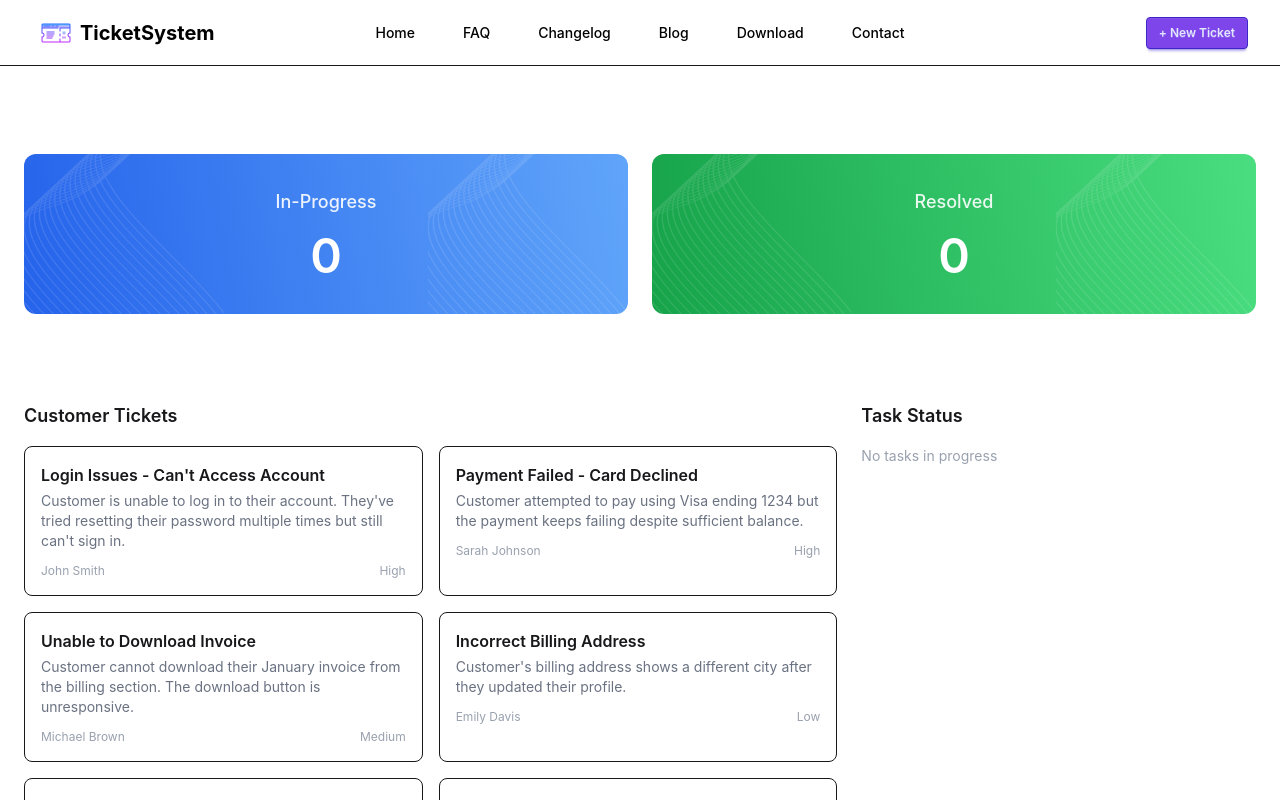
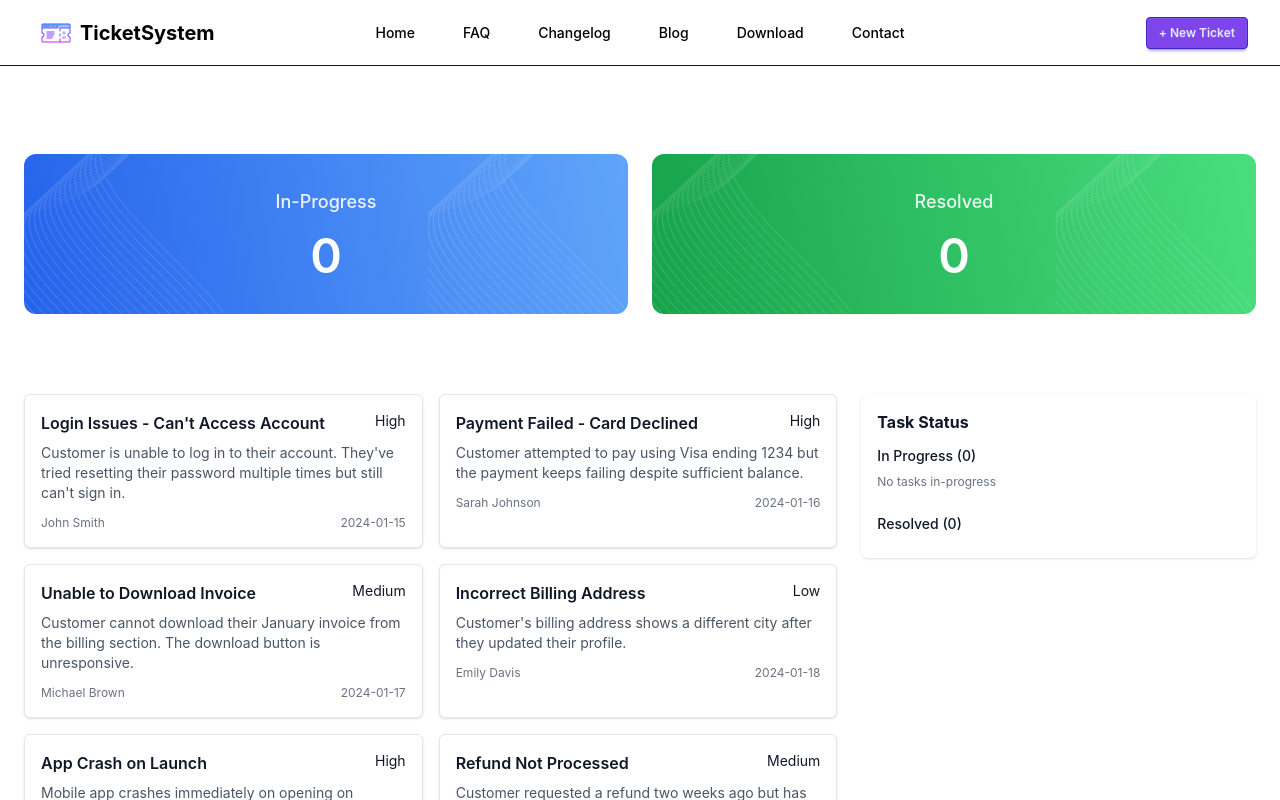
Before and after one commit to Mahmudur-Rahman-Salman/Customer-Support-Zone, a React (Vite) app: page / in a window 1280 px wide. Shown: the top 800 px of the page. Built offline with nearby package versions, Linux system fonts and the light colour scheme.

Commit message:
ticket secion added

```diff
--- a/src/App.jsx
+++ b/src/App.jsx
@@ -1,68 +1,76 @@
-import { useEffect, useState } from "react";
 import "./App.css";
 import Banner from "./components/Banner";
 import Navbar from "./components/Navbar";
 import { toast, ToastContainer } from "react-toastify";
 import MainSection from "./components/MainSection";
+import { useEffect, useState } from "react";
 
 function App() {
-  const [tickets, setTickets] = useState([]);
-  const [inProgress, setInProgress] = useState([]);
-  const [resolved, setResolved] = useState([]);
-  const [loading, setLoading] = useState(true);
+  const [tickets, setTickets] = useState([]); // Ticket[]
+  const [selectedTicketId, setSelectedTicketId] = useState(null);
+  const [inProgressIds, setInProgressIds] = useState(new Set());
+  const [resolvedIds, setResolvedIds] = useState(new Set());
 
   useEffect(() => {
-    fetch("/data.json").then((res) =>
-      res
-        .json()
-        .then((data) => {
-          setTickets(data);
-          setLoading(false);
-        })
-        .catch(() => {
-          setLoading(false);
-        }),
-    );
+    fetch("/public/data.json")
+      .then((r) => r.json())
+      .then(setTickets);
   }, []);
 
-  if (loading) {
-    return (
-      <div>
-        <span className="loading loading-spinner text-success"></span>
-      </div>
-    );
-  }
+  // Handlers passed down
+  const handleSelectTicket = (ticketId) => {
+    const ticket = tickets.find((t) => t.id === ticketId);
+    setSelectedTicketId(ticketId);
 
-  const handleSelectTicket = (ticket) => {
-    setInProgress((prev) => [...prev, ticket]);
-    setTickets((prev) => prev.filter((t) => t.id !== ticket.id));
-    toast.info(`Ticket ${ticket.id} moved to In Progress`, {
-      position: toast.POSITION.TOP_RIGHT,
+    if (resolvedIds.has(ticketId)) {
+      toast.info(`${ticket.title} is already resolved.`);
+      return;
+    }
+
+    if (inProgressIds.has(ticketId)) {
+      toast.info(`${ticket.title} is already in progress.`);
+      return;
+    }
+
+    setInProgressIds((prev) => {
+      const next = new Set(prev);
+      next.add(ticketId);
+      return next;
     });
+
+    toast.success(`${ticket.title} moved to In-Progress.`);
   };
 
-  const handleResolveTicket = (ticket) => {
-    setResolved((prev) => [...prev, ticket]);
-    setInProgress((prev) => prev.filter((t) => t.id !== ticket.id));
-    toast.success(`Ticket ${ticket.id} resolved`, {
-      position: toast.POSITION.TOP_RIGHT,
+  const handleCompleteTicket = (ticketId) => {
+    const ticket = tickets.find((t) => t.id === ticketId);
+    setInProgressIds((prev) => {
+      const next = new Set(prev);
+      next.delete(ticketId);
+      return next;
     });
+    setResolvedIds((prev) => {
+      const next = new Set(prev);
+      next.add(ticketId);
+      return next;
+    });
+    toast.success(`${ticket.title} marked complete and moved to Resolved.`);
   };
+
+  const inProgressCount = inProgressIds.size;
+  const resolvedCount = resolvedIds.size;
 
   return (
     <>
-      <div className="bg-white">
+      <div className="bg-white min-h-screen">
         <Navbar></Navbar>
-        <Banner
-          inProgress={inProgress.length}
-          resolved={resolved.length}
-        ></Banner>
+        <Banner inProgress={inProgressCount} resolved={resolvedCount}></Banner>
         <MainSection
           tickets={tickets}
-          inProgress={inProgress}
-          resolved={resolved}
+          selectedTicketId={selectedTicketId}
+          inProgressIds={inProgressIds}
+          resolvedIds={resolvedIds}
           onSelectTicket={handleSelectTicket}
-          onResolveTicket={handleResolveTicket}
+          onCompleteTicket={handleCompleteTicket}
         ></MainSection>
 
         <ToastContainer position="top-right"></ToastContainer>
--- a/src/components/MainSection.jsx
+++ b/src/components/MainSection.jsx
@@ -1,68 +1,45 @@
 import React from "react";
+import TicketCard from "./TicketCard";
+import TaskStatus from "./TaskStatus";
 
 const MainSection = ({
   tickets,
-  inProgress,
+  selectedTicketId,
+  inProgressIds,
+  resolvedIds,
   onSelectTicket,
-  onResolveTicket,
+  onCompleteTicket,
 }) => {
   return (
     <div>
-      <div className="max-w-7xl mx-auto px-6 py-10">
-        <div className="grid grid-cols-1 lg:grid-cols-3 gap-6">
-          {/* LEFT: Customer Tickets */}
+      <section className="max-w-7xl mx-auto px-6 py-8 grid grid-cols-1 lg:grid-cols-3 gap-6">
+        {/* Left: 2-column grid across two-thirds */}
         <div className="lg:col-span-2">
-            <h2 className="text-lg font-semibold mb-4">Customer Tickets</h2>
-
-            <div className="grid grid-cols-1 md:grid-cols-2 gap-4">
+          <div className="grid grid-cols-1 sm:grid-cols-2 gap-4">
             {tickets.map((ticket) => (
-                <div
+              <TicketCard
                 key={ticket.id}
-                  onClick={() => onSelectTicket(ticket)}
-                  className="cursor-pointer bg-white border rounded-lg p-4 hover:shadow-md transition"
-                >
-                  <h3 className="font-semibold">{ticket.title}</h3>
-                  <p className="text-sm text-gray-500 mt-1">
-                    {ticket.description}
-                  </p>
-
-                  <div className="flex justify-between text-xs text-gray-400 mt-3">
-                    <span>{ticket.customer}</span>
-                    <span>{ticket.priority}</span>
-                  </div>
-                </div>
+                ticket={ticket}
+                isSelected={ticket.id === selectedTicketId}
+                isInProgress={inProgressIds.has(ticket.id)}
+                isResolved={resolvedIds.has(ticket.id)}
+                onSelect={() => onSelectTicket(ticket.id)}
+              />
             ))}
           </div>
         </div>
 
-          {/* RIGHT: Task Status */}
-          <div>
-            <h2 className="text-lg font-semibold mb-4">Task Status</h2>
-
-            <div className="space-y-3">
-              {inProgress.map((ticket) => (
-                <div
-                  key={ticket.id}
-                  className="bg-white border rounded-lg p-4 flex justify-between items-center"
-                >
-                  <span className="font-medium text-sm">{ticket.title}</span>
-
-                  <button
-                    onClick={() => onResolveTicket(ticket)}
-                    className="text-sm bg-green-500 text-white px-3 py-1 rounded hover:bg-green-600"
-                  >
-                    Complete
-                  </button>
+        {/* Right: Task Status panel */}
+        <div className="lg:col-span-1">
+          <TaskStatus
+            tickets={tickets}
+            inProgressIds={inProgressIds}
+            resolvedIds={resolvedIds}
+            onComplete={onCompleteTicket}
+            onSelect={onSelectTicket} // optional: clicking a task can re-select card
+          />
         </div>
-              ))}
-
-              {inProgress.length === 0 && (
-                <p className="text-sm text-gray-400">No tasks in progress</p>
-              )}
-            </div>
-          </div>
-        </div>
-      </div>
+      </section>
     </div>
   );
 };
--- /dev/null
+++ b/src/components/TaskStatus.jsx
@@ -0,0 +1,61 @@
+import React from "react";
+
+const TaskStatus = ({
+  tickets,
+  inProgressIds,
+  resolvedIds,
+  onComplete,
+  onSelect,
+}) => {
+  const inProgressList = tickets.filter((t) => inProgressIds.has(t.id));
+  const resolvedList = tickets.filter((t) => resolvedIds.has(t.id));
+  return (
+    <>
+      <div className="p-4 bg-white text-gray-900 rounded-md shadow-sm">
+        <h4 className="font-bold mb-3">Task Status</h4>
+
+        <div>
+          <h5 className="text-sm font-medium">
+            In Progress ({inProgressList.length})
+          </h5>
+          <ul className="mt-2 space-y-2">
+            {inProgressList.length === 0 && (
+              <li className="text-xs text-gray-500">No tasks in-progress</li>
+            )}
+            {inProgressList.map((t) => (
+              <li
+                key={t.id}
+                className="flex justify-between items-center p-2 border rounded text-gray-800"
+              >
+                <button className="text-left" onClick={() => onSelect(t.id)}>
+                  {t.title}
+                </button>
+                <button
+                  className="ml-2 px-3 py-1 bg-green-600 text-white rounded text-sm"
+                  onClick={() => onComplete(t.id)}
+                >
+                  Complete
+                </button>
+              </li>
+            ))}
+          </ul>
+        </div>
+
+        <div className="mt-6">
+          <h5 className="text-sm font-medium">
+            Resolved ({resolvedList.length})
+          </h5>
+          <ul className="mt-2 text-xs text-gray-600">
+            {resolvedList.map((t) => (
+              <li key={t.id} className="py-1">
+                {t.title}
+              </li>
+            ))}
+          </ul>
+        </div>
+      </div>
+    </>
+  );
+};
+
+export default TaskStatus;
--- /dev/null
+++ b/src/components/TicketCard.jsx
@@ -0,0 +1,38 @@
+import React from "react";
+
+const TicketCard = ({
+  ticket,
+  isSelected,
+  isInProgress,
+  isResolved,
+  onSelect,
+}) => {
+  const border = isSelected ? "border-blue-500" : "border-gray-200";
+  const opacity = isResolved ? "opacity-60" : "opacity-100";
+  return (
+    <>
+      <article
+        onClick={() => onSelect(ticket.id)}
+        className={` p-4 rounded-md bg-white text-gray-900 border shadow-sm ${border} ${opacity} cursor-pointer`}
+      >
+        <div className="flex justify-between items-start">
+          <h3 className="font-semibold">{ticket.title}</h3>
+          <span className="text-sm">{ticket.priority}</span>
+        </div>
+        <p className="text-sm text-gray-600 mt-2">{ticket.description}</p>
+        <div className="mt-3 text-xs text-gray-500 flex justify-between">
+          <span>{ticket.customer}</span>
+          <span>{ticket.createdAt}</span>
+        </div>
+        {isInProgress && (
+          <div className="mt-2 text-xs text-amber-600">● In progress</div>
+        )}
+        {isResolved && (
+          <div className="mt-2 text-xs text-green-600">✔ Resolved</div>
+        )}
+      </article>
+    </>
+  );
+};
+
+export default TicketCard;
```
Lines whose indentation alone changed are shown as unchanged.
